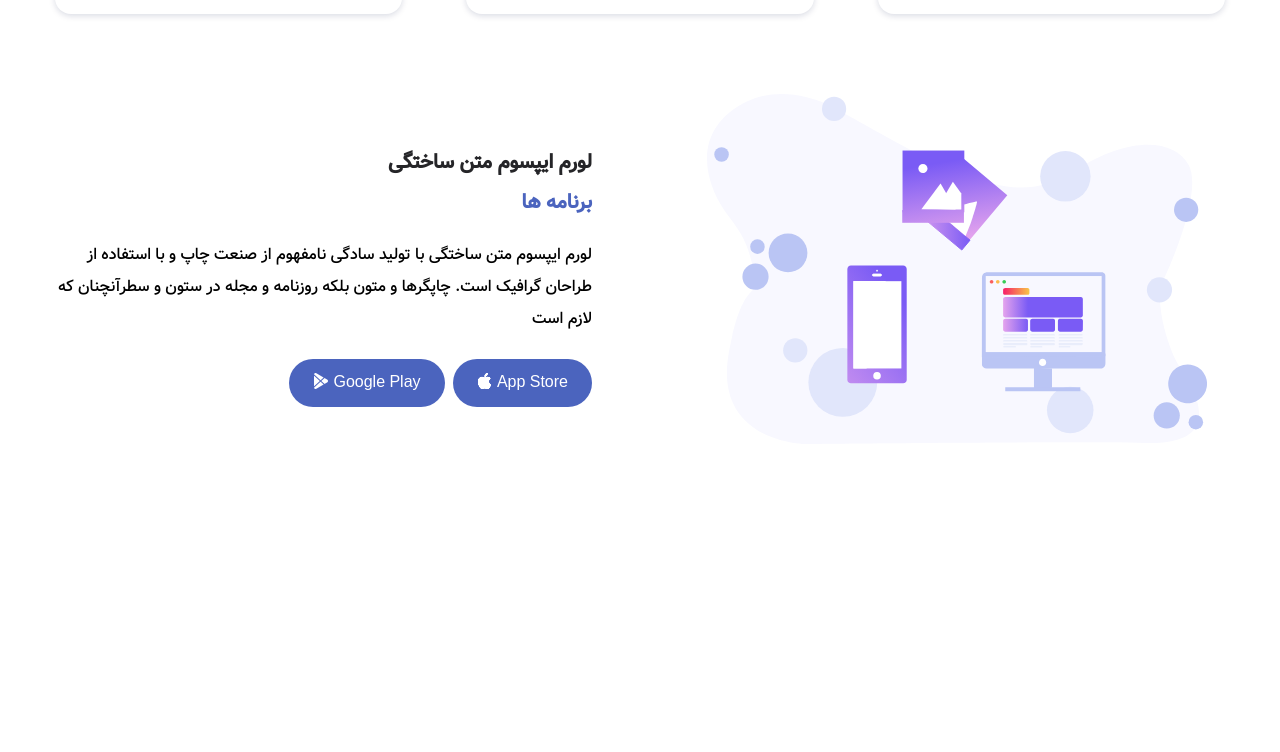
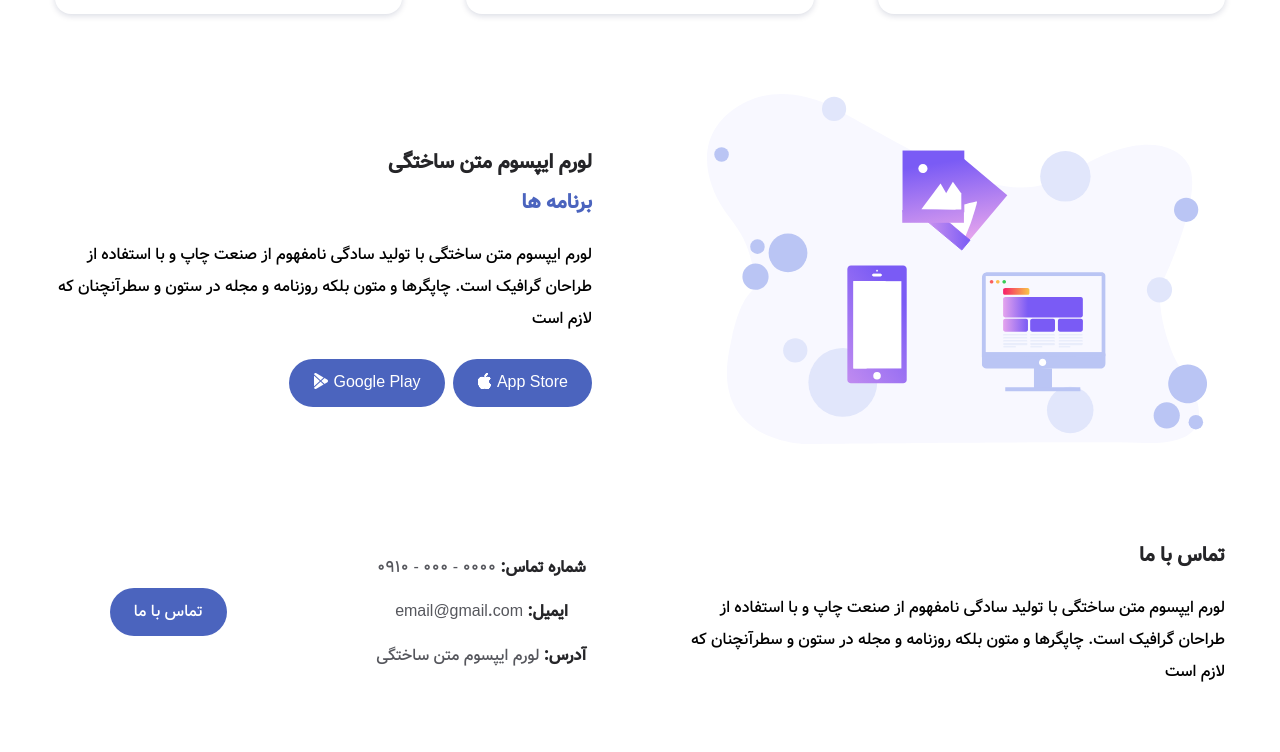
Before and after one commit to novixweb/sass-landing-page, a website: page index.html in a window 1280 px wide. Shown: the part 1950-2702 px from the top of the page. Before the commit the page ends 2422 px from the top, so only its background shows below. Drawn offline with Linux system fonts and the light colour scheme; files whose address does not match are found by name.

Commit message:
implement contact us section

```diff
--- a/index.html
+++ b/index.html
@@ -30,7 +30,7 @@
                 <a class="nav__link" href="#services">خدمات</a>
               </li>
               <li class="nav__item">
-                <a class="nav__link" href="#contact">ارتباط با ما</a>
+                <a class="nav__link" href="#contact">تماس با ما</a>
               </li>
 
               <!-- <i class="bi bi-toggle-off"></i> -->
@@ -180,6 +180,44 @@
         </div>
       </section>
       <!-- App End -->
+
+      <!-- Contact Us Start -->
+      <section class="section contact" id="contact">
+        <div class="contact__container container">
+          <article>
+            <h2 class="contact__title section__title-center">تماس با ما</h2>
+            <p class="contact__description">
+              لورم ایپسوم متن ساختگی با تولید سادگی نامفهوم از صنعت چاپ و با
+              استفاده از طراحان گرافیک است. چاپگرها و متون بلکه روزنامه و مجله
+              در ستون و سطرآنچنان که لازم است
+            </p>
+          </article>
+
+          <article>
+            <ul class="contact__info">
+              <li class="contact__address">
+                شماره تماس:
+                <span class="contact__information">0000 - 000 - 0910</span>
+              </li>
+              <li class="contact__address">
+                ایمیل:
+                <span class="contact__information">email@gmail.com</span>
+              </li>
+              <li class="contact__address">
+                آدرس:
+                <span class="contact__information">لورم ایپسوم متن ساختگی</span>
+              </li>
+            </ul>
+          </article>
+
+          <article>
+            <div class="contact__button">
+              <a href="#" class="button">تماس با ما</a>
+            </div>
+          </article>
+        </div>
+      </section>
+      <!-- Contact Us End -->
     </main>
     <!-- Main End -->
 
--- /dev/null
+++ b/scss/components/_contact.scss
@@ -0,0 +1,27 @@
+.contact {
+    &__container {
+        padding-bottom: 3rem;
+    }
+
+    &__description {
+        text-align: center;
+    }
+
+    &__info {
+        display: grid;
+        row-gap: 0.75rem;
+        text-align: center;
+    }
+    &__address {
+        font-size: 1rem;
+        font-weight: bold;
+        color: var(--title-color);
+    }
+    &__information {
+        font-weight: 400;
+        color: var(--text-color);
+    }
+    &__button {
+        text-align: center;
+    }
+}
--- a/scss/components/_mediaqueries.scss
+++ b/scss/components/_mediaqueries.scss
@@ -35,12 +35,29 @@
   .about,
   .support,
   .services,
-  .app {
+  .app,
+  .contact {
     &__container {
       grid-template-columns: 1fr 1fr;
       align-items: center;
       column-gap: 4rem;
     }
+  }
+
+  .contact {
+    &__container {
+      article:nth-child(3) {
+        grid-column: 1 / 3;
+        justify-self: center;
+      }
+    }
+  }
+
+  .contact__description,
+  .app__title,
+  .app__description,
+  .contact__title {
+    text-align: right;
   }
 }
 @media screen and (min-width: 767px) {
@@ -99,4 +116,14 @@
       grid-template-columns: 1fr 1fr 1fr;
     }
   }
+
+  .contact {
+    &__container {
+      grid-template-columns: 3fr 1.5fr 1.25fr;
+      article:nth-child(3) {
+        grid-column: auto;
+        justify-self: auto;
+      }
+    }
+  }
 }
--- a/scss/styles.scss
+++ b/scss/styles.scss
@@ -18,5 +18,7 @@
 @use "./components/services";
 // App
 @use "./components/app";
+// Contact
+@use "./components/contact";
 // MediaQueries
 @use "./components/mediaqueries";
```
Also changed, not shown: css/styles.css, 1 other file.
